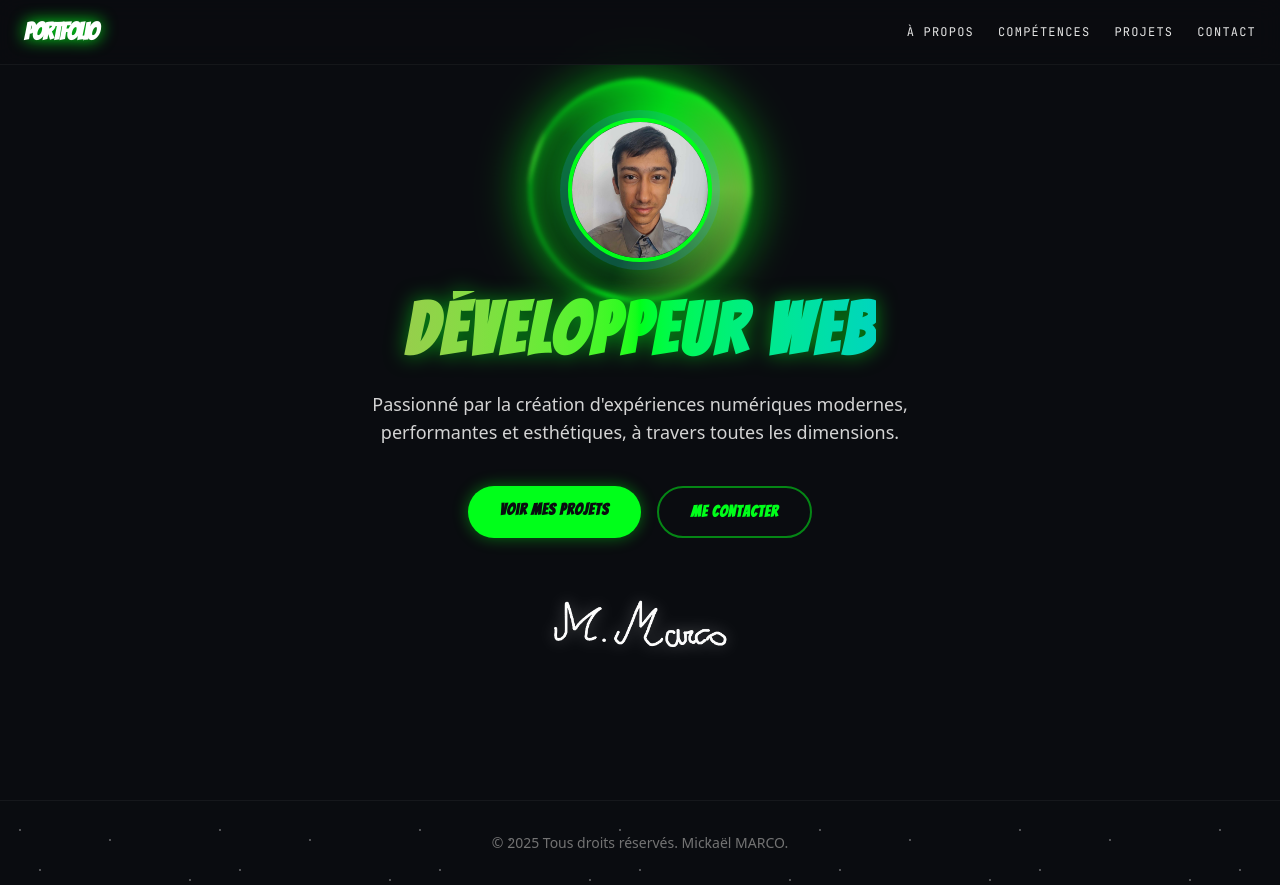
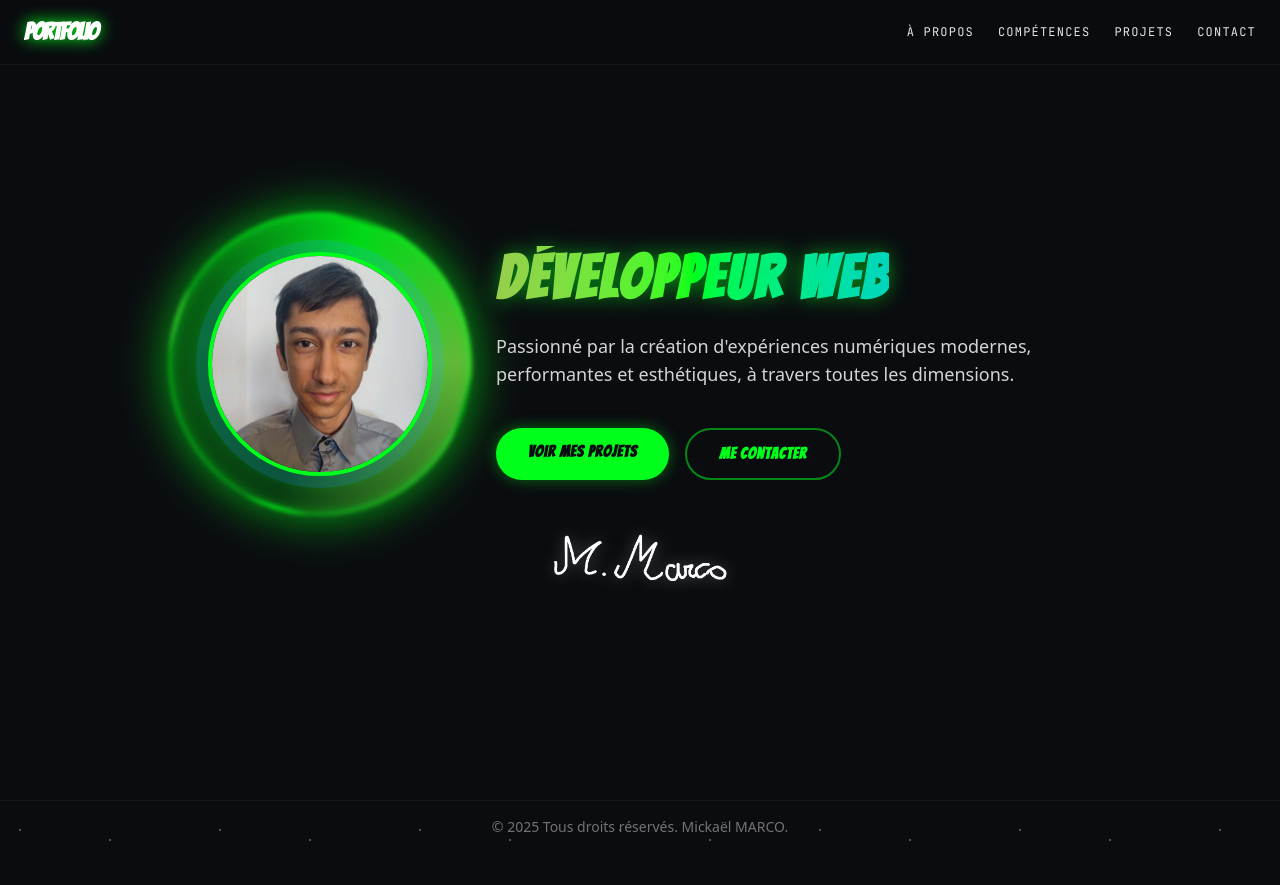
Before and after one commit to mickael68/PortfolioV2, a Next.js app: page / in a window 1280 px wide. After the commit the page ends 853 px from the top, so only its background shows below. Built offline with nearby package versions, Linux system fonts and the light colour scheme.

Commit message:
Correctif 5

```diff
--- a/app/components/Signature.tsx
+++ b/app/components/Signature.tsx
@@ -27,7 +27,7 @@ export default function Signature() {
     }, []);
 
     return (
-        <div className="mt-12 z-50 pointer-events-none select-none">
+        <div className="z-50 pointer-events-none select-none">
             <div className="relative flex items-center justify-center w-48 h-24">
                 {/* Effet de Portail */}
                 <div
--- a/app/layout.tsx
+++ b/app/layout.tsx
@@ -37,7 +37,7 @@ export default function RootLayout({
         <Navbar />
         {children}
         {/* Footer */}
-        <footer className="py-8 border-t border-white/5 text-center text-sm text-neutral-500">
+        <footer className="py-4 border-t border-white/5 text-center text-sm text-neutral-500">
           <p>&copy; {new Date().getFullYear()} Tous droits réservés. Mickaël MARCO.</p>
         </footer>
       </body>
--- a/app/page.tsx
+++ b/app/page.tsx
@@ -6,10 +6,11 @@ export default function Home() {
   return (
     <div className="min-h-screen bg-[#0a0c10] text-neutral-200">
       {/* Hero Section */}
-      <section className="relative flex flex-col items-center justify-center min-h-screen px-4 text-center">
+      <section className="relative flex flex-col items-center justify-center min-h-screen px-4 pt-20 pb-4">
 
+        <div className="flex flex-col md:flex-row items-center justify-center gap-12 md:gap-16 w-full max-w-5xl">
             {/* Animated Portal Avatar Container */}
-        <div className="relative mb-8 flex items-center justify-center group">
+            <div className="relative flex items-center justify-center group flex-shrink-0">
               {/* Animated portal background */}
               <div className="absolute -inset-10 rounded-full border-4 border-portal-green/50 animate-portal-spin pointer-events-none"
                    style={{
@@ -20,27 +21,29 @@ export default function Home() {
               </div>
 
               {/* Pulsing inner glow */}
-          <div className="absolute -inset-2 rounded-full bg-portal-glow/40 animate-pulse-glow blur-md shadow-[0_0_50px_rgba(0,255,26,0.6)]"></div>
+              <div className="absolute -inset-2 md:-inset-3 rounded-full bg-portal-glow/40 animate-pulse-glow blur-md shadow-[0_0_50px_rgba(0,255,26,0.6)]"></div>
 
               {/* Avatar Base */}
-          <div className="relative w-36 h-36 overflow-hidden rounded-full border-4 border-portal-green bg-space-dark z-10
+              <div className="relative w-40 h-40 md:w-56 md:h-56 overflow-hidden rounded-full border-4 border-portal-green bg-space-dark z-10
                               group-hover:border-rick-green transition-colors duration-500 shadow-[inset_0_0_15px_rgba(0,255,26,0.8)]">
                 <div className="flex items-center justify-center w-full h-full">
-              <Image src="/images/Mickaël_Marco.png" alt="Avatar" width={144} height={144} className="object-cover relative z-10" />
+                  <Image src="/images/Mickaël_Marco.png" alt="Avatar" width={224} height={224} className="object-cover relative z-10" />
                 </div>
               </div>
             </div>
 
-        <h1 className="text-5xl md:text-7xl font-bold tracking-tight text-white mb-6 relative z-10">
+            {/* Text and Buttons */}
+            <div className="flex flex-col items-center md:items-start text-center md:text-left z-10 max-w-2xl mt-8 md:mt-0">
+                <h1 className="text-5xl md:text-6xl font-bold tracking-tight text-white mb-6">
                   <span className="bg-clip-text text-transparent bg-gradient-to-r from-rick-green via-portal-green to-teal-400 drop-shadow-[0_0_10px_rgba(0,255,26,0.5)]">
                     Développeur Web
                   </span>
                 </h1>
-        <p className="max-w-xl text-lg text-neutral-300 mb-10 relative z-10">
+                <p className="text-lg text-neutral-300 mb-10 max-w-xl">
                   Passionné par la création d'expériences numériques modernes, performantes et esthétiques, à travers toutes les dimensions.
                 </p>
 
-        <div className="flex gap-4 relative z-10 font-bangers tracking-wider">
+                <div className="flex flex-wrap justify-center md:justify-start gap-4 font-bangers tracking-wider">
                   <Link
                     href="/projets"
                     className="px-8 py-3 rounded-full bg-portal-green text-space-dark font-bold hover:bg-rick-green transition-colors shadow-[0_0_15px_rgba(0,255,26,0.4)] hover:shadow-[0_0_25px_rgba(151,206,76,0.6)]"
@@ -54,7 +57,12 @@ export default function Home() {
                     Me contacter
                   </Link>
                 </div>
+            </div>
+        </div>
+
+        <div className="mt-8 md:mt-10 relative z-10">
             <Signature />
+        </div>
       </section>
     </div>
   );
```
Lines whose indentation alone changed are shown as unchanged.
